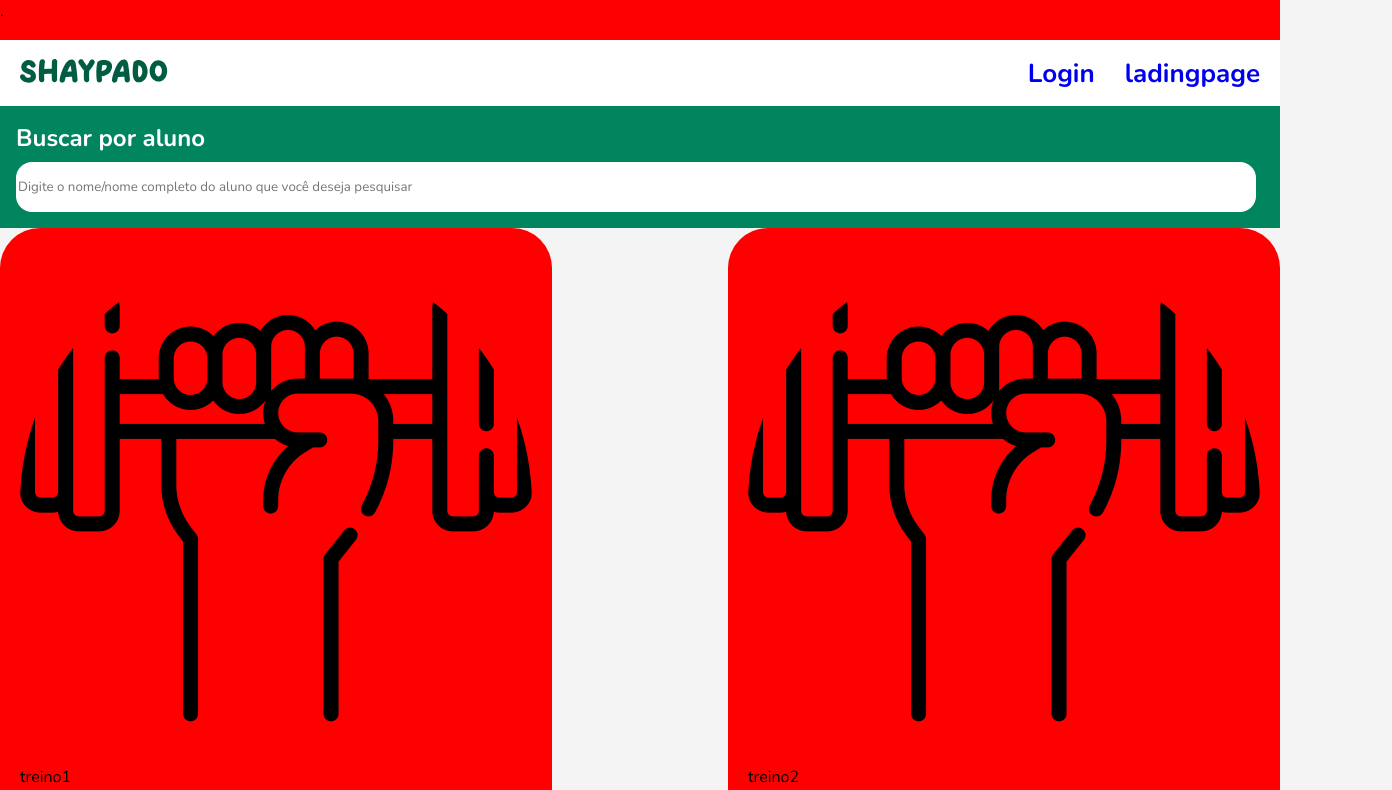
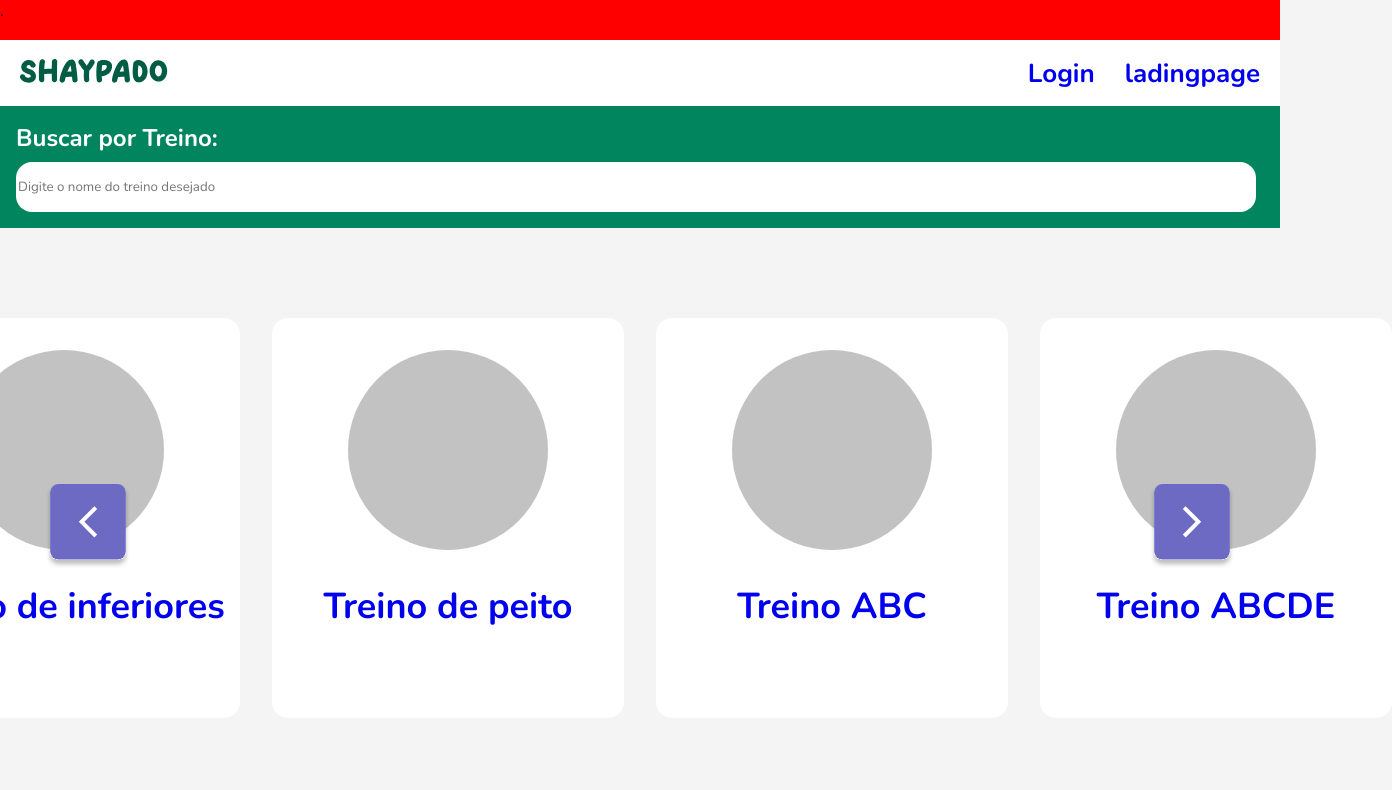
Before and after one commit to RogerioLacerdaGH/shaypado-web, a React (Vite) app: page /list-training in a window 1280 px wide. Shown: the top 790 px of the page, 1392 px wide, since content can reach past the window. Built offline with nearby package versions, Linux system fonts and the light colour scheme.

Commit message:
correção da search bar

```diff
--- a/src/components/ClassCards/index.jsx
+++ b/src/components/ClassCards/index.jsx
@@ -1,68 +1,108 @@
-import turmaIcon from "../../assets/turma.png"
+import perfil from '../../assets/profire-300x300.png';
 import React, { useState } from 'react';
 import styles from './styles.module.css';
-import Button from 'react-bootstrap/Button';
-import Card from 'react-bootstrap/Card';
-import Container from 'react-bootstrap/Container';
-import Row from 'react-bootstrap/Row';
-import Col from 'react-bootstrap/Col';
+import Search from '../Search';
+import { Link } from 'react-router-dom'
 
 const ClassCards = () => {
-  const nomeTurmas = ["turma1", "turma2", "turma3", "turma4", "turma5", "turma6", "turma7", "turma8","turma1", "turma2", "turma3", "turma4", "turma5", "turma6", "turma7", "turma8","turma1", "turma2", "turma3", "turma4", "turma5", "turma6", "turma7", "turma8","turma1", "turma2", "turma3", "turma4", "turma5", "turma6", "turma7", "turma8","turma1", "turma2", "turma3", "turma4", "turma5", "turma6", "turma7", "turma8"];
-  const cardsPorPagina = 20;
+  const [currentIndex, setCurrentIndex] = useState(0);
+  const [searchTerm, setSearchTerm] = useState('');
+  const names = ["Turma 1", "Turma2", "Turma 3", "Turma4", "Turma 5", "Turma6", "Turma 7", "Turma8"];
 
-  const [paginaAtual, setPaginaAtual] = useState(1);
+  const handleNext = () => {
+    if (currentIndex < names.length - 1) {
+      setCurrentIndex(prevIndex => prevIndex + 1);
+    }
+  };
 
-  const indiceInicial = (paginaAtual - 1) * cardsPorPagina;
-  const indiceFinal = paginaAtual * cardsPorPagina;
-  const TurmasPagina = nomeTurmas.slice(indiceInicial, indiceFinal);
+  const handlePrevious = () => {
+    if (currentIndex > 0) {
+      setCurrentIndex(prevIndex => prevIndex - 1);
+    }
+  };
 
-  const totalPages = Math.ceil(nomeTurmas.length / cardsPorPagina);
+  const canGoNext = currentIndex < names.length - 4;
+  const canGoPrevious = currentIndex > 0;
 
-  const renderizarCards = () => {
-    return (
-      <Row xs={1} md={4} className={`${styles['card-container']}`}>
-        {TurmasPagina.map((turma, index) => (
-          <Col key={index}>
-            <Card className={`${styles['card-bgColor']} ${styles['rounded-card']} ${styles['card']}`}>
-              <Card.Img className={`${styles['card-img']}`} variant="top" src={turmaIcon} alt="turma" />
-              <Card.Body>
-                <Card.Title>{turma}</Card.Title>
-                <Card.Text>
-                  Alguma informação do turma
-                </Card.Text>
-                <Button variant="primary">Botão para alguma ação</Button>
-              </Card.Body>
-            </Card>
-          </Col>
-        ))}
-      </Row>
-    );
-  }
+  const filteredNames = names.filter(name =>
+    name.toLowerCase().includes(searchTerm.toLowerCase())
+  );
 
-
-
-  const handlePaginaAnterior = () => {
-    if (paginaAtual > 1) {
-      setPaginaAtual(paginaAtual - 1);
+  const renderStudents = () => {
+    if (filteredNames.length === 0) {
+      return (
+        <div className={styles.card}>
+          <svg width="200" height="200" viewBox="0 0 200 200" fill="none" xmlns="http://www.w3.org/2000/svg">
+            <circle cx="100" cy="100" r="100" fill="#C2C2C2" />
+          </svg>
+          <h2>Erro:</h2>
+          <p>Turma não encontrada</p>
+        </div>
+      );
+    } else {
+      const currentNames = filteredNames.slice(currentIndex, currentIndex + 4);
+      return currentNames.map((name, index) => (
+        <Link to="/manage-student" className={styles.card} key={index}>
+          <svg width="200" height="200" viewBox="0 0 200 200" fill="none" xmlns="http://www.w3.org/2000/svg">
+            <circle cx="100" cy="100" r="100" fill="#C2C2C2" />
+          </svg>
+          <h2>{name}</h2>
+        </Link>
+      ));
     }
-  }
-
-  const handleProximaPagina = () => {
-    if (paginaAtual < totalPages) {
-      setPaginaAtual(paginaAtual + 1);
-    }
-  }
+  };
 
   return (
-    <Container>
-      {renderizarCards()}
-      <div className="pagination">
-        <Button onClick={handlePaginaAnterior} disabled={paginaAtual === 1}>Anterior</Button>
-        <Button onClick={handleProximaPagina} disabled={paginaAtual === totalPages}>Próxima</Button>
+    <div className={styles.container}>
+      <Search title="Buscar por turma:" placeholder="Digite o nome da turma que deseja" setSearchTerm={setSearchTerm} />
+
+      <div className={styles.cardList}>
+        <div className={styles.cardsContainer}>{renderStudents()}</div>
+        <div className={styles.controls}>
+          <button className={styles.controlButton} onClick={handlePrevious} disabled={!canGoPrevious}>
+            <svg width="80" height="80" viewBox="0 0 80 80" fill="none" xmlns="http://www.w3.org/2000/svg">
+              <g filter="url(#filter0_d_409_1239)">
+                <rect x="4" width="72" height="72" rx="8" fill="#6C6AC3" />
+              </g>
+              <path d="M48.7526 23.805L46.0826 21.15L31.2476 36L46.0976 50.85L48.7526 48.195L36.5576 36L48.7526 23.805Z" fill="white" />
+              <defs>
+                <filter id="filter0_d_409_1239" x="0" y="0" width="80" height="80" filterUnits="userSpaceOnUse" colorInterpolationFilters="sRGB">
+                  <feFlood floodOpacity="0" result="BackgroundImageFix" />
+                  <feColorMatrix in="SourceAlpha" type="matrix" values="0 0 0 0 0 0 0 0 0 0 0 0 0 0 0 0 0 0 127 0" result="hardAlpha" />
+                  <feOffset dy="4" />
+                  <feGaussianBlur stdDeviation="2" />
+                  <feComposite in2="hardAlpha" operator="out" />
+                  <feColorMatrix type="matrix" values="0 0 0 0 0 0 0 0 0 0 0 0 0 0 0 0 0 0 0.25 0" />
+                  <feBlend mode="normal" in2="BackgroundImageFix" result="effect1_dropShadow_409_1239" />
+                  <feBlend mode="normal" in="SourceGraphic" in2="effect1_dropShadow_409_1239" result="shape" />
+                </filter>
+              </defs>
+            </svg>
+          </button>
+          <button className={styles.controlButton} onClick={handleNext} disabled={!canGoNext}>
+            <svg width="80" height="80" viewBox="0 0 80 80" fill="none" xmlns="http://www.w3.org/2000/svg">
+              <g filter="url(#filter0_d_409_1239)">
+                <rect x="4" width="72" height="72" rx="8" fill="#6C6AC3" />
+              </g>
+              <path d="M31.2474 48.195L33.9174 50.85L48.7524 36L33.9024 21.15L31.2474 23.805L43.4424 36L31.2474 48.195Z" fill="white" />
+              <defs>
+                <filter id="filter0_d_409_1239" x="0" y="0" width="80" height="80" filterUnits="userSpaceOnUse" colorInterpolationFilters="sRGB">
+                  <feFlood floodOpacity="0" result="BackgroundImageFix" />
+                  <feColorMatrix in="SourceAlpha" type="matrix" values="0 0 0 0 0 0 0 0 0 0 0 0 0 0 0 0 0 0 127 0" result="hardAlpha" />
+                  <feOffset dy="4" />
+                  <feGaussianBlur stdDeviation="2" />
+                  <feComposite in2="hardAlpha" operator="out" />
+                  <feColorMatrix type="matrix" values="0 0 0 0 0 0 0 0 0 0 0 0 0 0 0 0 0 0 0.25 0" />
+                  <feBlend mode="normal" in2="BackgroundImageFix" result="effect1_dropShadow_409_1239" />
+                  <feBlend mode="normal" in="SourceGraphic" in2="effect1_dropShadow_409_1239" result="shape" />
+                </filter>
+              </defs>
+            </svg>
+          </button>
+        </div>
       </div>
-    </Container>
+    </div>
   );
-}
+};
 
 export default ClassCards;
--- a/src/components/Search/index.jsx
+++ b/src/components/Search/index.jsx
@@ -1,7 +1,7 @@
 import React from 'react';
 import styles from './styles.module.css';
 
-const Search = ({ setSearchTerm }) => {
+const Search = ({ title, placeholder, setSearchTerm }) => {
   const handleSearch = (event) => {
     const searchTerm = event.target.value.trim(); // Remover espaços em branco no início e no final
     setSearchTerm(searchTerm);
@@ -9,10 +9,10 @@ const Search = ({ setSearchTerm }) => {
 
   return (
     <div className={styles.allContainer}>
-      <h2>Buscar por aluno</h2>
+      <h2>{title}</h2>
       <input
         type="text"
-        placeholder="Digite o nome/nome completo do aluno que você deseja pesquisar"
+        placeholder={placeholder}
         onChange={handleSearch}
       />
     </div>
--- a/src/components/StudentCards/index.jsx
+++ b/src/components/StudentCards/index.jsx
@@ -54,7 +54,7 @@ const StudentCards = () => {
 
   return (
     <div className={styles.container}>
-      <Search setSearchTerm={setSearchTerm} />
+      <Search setSearchTerm={setSearchTerm} title="Buscar por aluno:" placeholder="Digite o nome/nome completo do aluno desejado" />
 
       <div className={styles.cardList}>
         <div className={styles.cardsContainer}>{renderStudents()}</div>
--- a/src/components/TrainingCards/index.jsx
+++ b/src/components/TrainingCards/index.jsx
@@ -1,68 +1,108 @@
-import treinoIcon from "../../assets/treino.png"
+import perfil from '../../assets/profire-300x300.png';
 import React, { useState } from 'react';
 import styles from './styles.module.css';
-import Button from 'react-bootstrap/Button';
-import Card from 'react-bootstrap/Card';
-import Container from 'react-bootstrap/Container';
-import Row from 'react-bootstrap/Row';
-import Col from 'react-bootstrap/Col';
+import Search from '../Search';
+import { Link } from 'react-router-dom'
 
 const TrainingCards = () => {
-  const nomeTreinos = ["treino1", "treino2", "treino3", "treino4", "treino5", "treino6", "treino7", "treino8","treino1", "treino2", "treino3", "treino4", "treino5", "treino6", "treino7", "treino8","treino1", "treino2", "treino3", "treino4", "treino5", "treino6", "treino7", "treino8"];
-  const cardsPorPagina = 20;
+  const [currentIndex, setCurrentIndex] = useState(0);
+  const [searchTerm, setSearchTerm] = useState('');
+  const names = ["Treino de inferiores", "Treino de peito", "Treino ABC", "Treino ABCDE", "Treino de braços"];
 
-  const [paginaAtual, setPaginaAtual] = useState(1);
+  const handleNext = () => {
+    if (currentIndex < names.length - 1) {
+      setCurrentIndex(prevIndex => prevIndex + 1);
+    }
+  };
 
-  const indiceInicial = (paginaAtual - 1) * cardsPorPagina;
-  const indiceFinal = paginaAtual * cardsPorPagina;
-  const TurmasPagina = nomeTreinos.slice(indiceInicial, indiceFinal);
+  const handlePrevious = () => {
+    if (currentIndex > 0) {
+      setCurrentIndex(prevIndex => prevIndex - 1);
+    }
+  };
 
-  const totalPages = Math.ceil(nomeTreinos.length / cardsPorPagina);
+  const canGoNext = currentIndex < names.length - 4;
+  const canGoPrevious = currentIndex > 0;
 
-  const renderizarCards = () => {
-    return (
-      <Row xs={1} md={4} className={`${styles['card-container']}`}>
-        {TurmasPagina.map((treino, index) => (
-          <Col key={index}>
-            <Card className={`${styles['card-bgColor']} ${styles['rounded-card']} ${styles['card']}`}>
-              <Card.Img className={`${styles['card-img']}`} variant="top" src={treinoIcon} alt="turma" />
-              <Card.Body>
-                <Card.Title>{treino}</Card.Title>
-                <Card.Text>
-                  Alguma informação do treino
-                </Card.Text>
-                <Button variant="primary">Botão para alguma ação</Button>
-              </Card.Body>
-            </Card>
-          </Col>
-        ))}
-      </Row>
-    );
-  }
+  const filteredNames = names.filter(name =>
+    name.toLowerCase().includes(searchTerm.toLowerCase())
+  );
 
-
-
-  const handlePaginaAnterior = () => {
-    if (paginaAtual > 1) {
-      setPaginaAtual(paginaAtual - 1);
+  const renderStudents = () => {
+    if (filteredNames.length === 0) {
+      return (
+        <div className={styles.card}>
+          <svg width="200" height="200" viewBox="0 0 200 200" fill="none" xmlns="http://www.w3.org/2000/svg">
+            <circle cx="100" cy="100" r="100" fill="#C2C2C2" />
+          </svg>
+          <h2>Erro:</h2>
+          <p>Treino não encontrado</p>
+        </div>
+      );
+    } else {
+      const currentNames = filteredNames.slice(currentIndex, currentIndex + 4);
+      return currentNames.map((name, index) => (
+        <Link className={styles.card} key={index}>
+          <svg width="200" height="200" viewBox="0 0 200 200" fill="none" xmlns="http://www.w3.org/2000/svg">
+            <circle cx="100" cy="100" r="100" fill="#C2C2C2" />
+          </svg>
+          <h2>{name}</h2>
+        </Link>
+      ));
     }
-  }
-
-  const handleProximaPagina = () => {
-    if (paginaAtual < totalPages) {
-      setPaginaAtual(paginaAtual + 1);
-    }
-  }
+  };
 
   return (
-    <Container>
-      {renderizarCards()}
-      <div className="pagination">
-        <Button onClick={handlePaginaAnterior} disabled={paginaAtual === 1}>Anterior</Button>
-        <Button onClick={handleProximaPagina} disabled={paginaAtual === totalPages}>Próxima</Button>
+    <div className={styles.container}>
+      <Search setSearchTerm={setSearchTerm} title="Buscar por Treino:" placeholder="Digite o nome do treino desejado" />
+
+      <div className={styles.cardList}>
+        <div className={styles.cardsContainer}>{renderStudents()}</div>
+        <div className={styles.controls}>
+          <button className={styles.controlButton} onClick={handlePrevious} disabled={!canGoPrevious}>
+            <svg width="80" height="80" viewBox="0 0 80 80" fill="none" xmlns="http://www.w3.org/2000/svg">
+              <g filter="url(#filter0_d_409_1239)">
+                <rect x="4" width="72" height="72" rx="8" fill="#6C6AC3" />
+              </g>
+              <path d="M48.7526 23.805L46.0826 21.15L31.2476 36L46.0976 50.85L48.7526 48.195L36.5576 36L48.7526 23.805Z" fill="white" />
+              <defs>
+                <filter id="filter0_d_409_1239" x="0" y="0" width="80" height="80" filterUnits="userSpaceOnUse" colorInterpolationFilters="sRGB">
+                  <feFlood floodOpacity="0" result="BackgroundImageFix" />
+                  <feColorMatrix in="SourceAlpha" type="matrix" values="0 0 0 0 0 0 0 0 0 0 0 0 0 0 0 0 0 0 127 0" result="hardAlpha" />
+                  <feOffset dy="4" />
+                  <feGaussianBlur stdDeviation="2" />
+                  <feComposite in2="hardAlpha" operator="out" />
+                  <feColorMatrix type="matrix" values="0 0 0 0 0 0 0 0 0 0 0 0 0 0 0 0 0 0 0.25 0" />
+                  <feBlend mode="normal" in2="BackgroundImageFix" result="effect1_dropShadow_409_1239" />
+                  <feBlend mode="normal" in="SourceGraphic" in2="effect1_dropShadow_409_1239" result="shape" />
+                </filter>
+              </defs>
+            </svg>
+          </button>
+          <button className={styles.controlButton} onClick={handleNext} disabled={!canGoNext}>
+            <svg width="80" height="80" viewBox="0 0 80 80" fill="none" xmlns="http://www.w3.org/2000/svg">
+              <g filter="url(#filter0_d_409_1239)">
+                <rect x="4" width="72" height="72" rx="8" fill="#6C6AC3" />
+              </g>
+              <path d="M31.2474 48.195L33.9174 50.85L48.7524 36L33.9024 21.15L31.2474 23.805L43.4424 36L31.2474 48.195Z" fill="white" />
+              <defs>
+                <filter id="filter0_d_409_1239" x="0" y="0" width="80" height="80" filterUnits="userSpaceOnUse" colorInterpolationFilters="sRGB">
+                  <feFlood floodOpacity="0" result="BackgroundImageFix" />
+                  <feColorMatrix in="SourceAlpha" type="matrix" values="0 0 0 0 0 0 0 0 0 0 0 0 0 0 0 0 0 0 127 0" result="hardAlpha" />
+                  <feOffset dy="4" />
+                  <feGaussianBlur stdDeviation="2" />
+                  <feComposite in2="hardAlpha" operator="out" />
+                  <feColorMatrix type="matrix" values="0 0 0 0 0 0 0 0 0 0 0 0 0 0 0 0 0 0 0.25 0" />
+                  <feBlend mode="normal" in2="BackgroundImageFix" result="effect1_dropShadow_409_1239" />
+                  <feBlend mode="normal" in="SourceGraphic" in2="effect1_dropShadow_409_1239" result="shape" />
+                </filter>
+              </defs>
+            </svg>
+          </button>
+        </div>
       </div>
-    </Container>
+    </div>
   );
-}
+};
 
-export default TrainingCards
+export default TrainingCards;
--- a/src/components/TrainingCards/styles.module.css
+++ b/src/components/TrainingCards/styles.module.css
@@ -1,26 +1,60 @@
-.card-bgColor {
-  background-color: #ff0000;
+.container{
+  display: flex;
+  flex-direction: column;
 }
 
-.rounded-card {
-  border-radius: 40px;
-  padding: 20px;
+.cardList {
+  display: flex;
+  flex-direction: column;
+  position: relative;
+  flex: 1;
 }
 
-.pagination {
-  margin-top: 20px;
+.cardsContainer {
+  margin-top: 7%;
+  display: flex;
+  justify-content: center;
+  gap: 2rem;
+  max-width: 50%;
+  align-self: center;
 }
 
-.card-container {
+.card{
+  background-color: white;
+  align-items: center;
   display: flex;
-  flex-wrap: wrap;
-  justify-content: space-between;
+  flex-direction: column;
+  border-radius: 1rem;
+
+  min-height: 25rem;
+  min-width: 22rem;
+
+  font-size: 1.5rem;
+  font-weight: 800;
+}
+.card svg {
+  margin: 2rem 0 2rem 0;
 }
 
-.card {
-  margin-bottom: 20px;
+.controls {
+  position: relative;
+  display: flex;
+  justify-content: space-between;
+  margin-top: -15rem; /* Ajuste conforme necessário */
+  padding: 0 2.5rem; /* Ajuste conforme necessário */
 }
 
-.card-img {
-  border-radius: 50%;
+.controlButton {
+  position: relative;
+  z-index: 1;
+  background-color: transparent;
+  border: none;
+  cursor: pointer;
+  width: 6rem; /* Ajuste conforme necessário para aumentar o tamanho */
+  height: 6rem; /* Ajuste conforme necessário para aumentar o tamanho */
 }
+
+.controlButton svg {
+  width: 100%; /* Ocupar 100% do espaço disponível no botão */
+  height: 100%; /* Ocupar 100% do espaço disponível no botão */
+}
--- a/src/pages/ListTraining/index.jsx
+++ b/src/pages/ListTraining/index.jsx
@@ -4,12 +4,10 @@ import Search from '../../components/Search';
 import TrainingCards from '../../components/TrainingCards';
 
 const ListTraining = () => {
-  return(
+  return (
     <div>
-      <Header/>
-      <Search/>
-      <TrainingCards/>
-      <Footer/>
+      <Header />
+      <TrainingCards />
     </div>
   );
 }
```
Also changed, not shown: src/components/ClassCards/styles.module.css (+48 -14 lines), src/components/ListContent/index.jsx (deleted, +0 -46 lines), src/components/ListContent/styles.module.css (deleted, +0 -14 lines), src/pages/ListClass/index.jsx (+3 -5 lines), src/pages/ManageTraining/index.jsx (+13 -6 lines).
